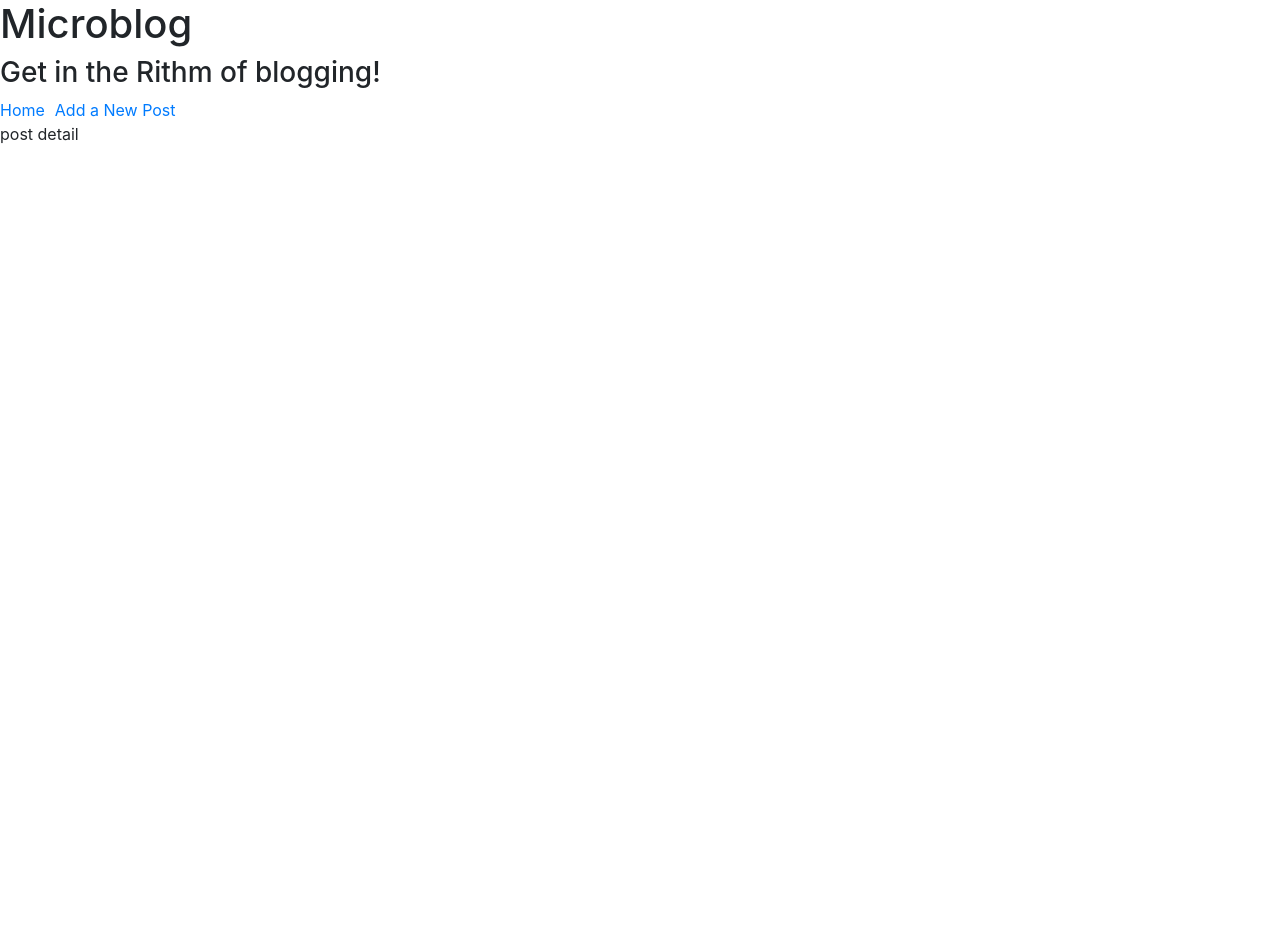
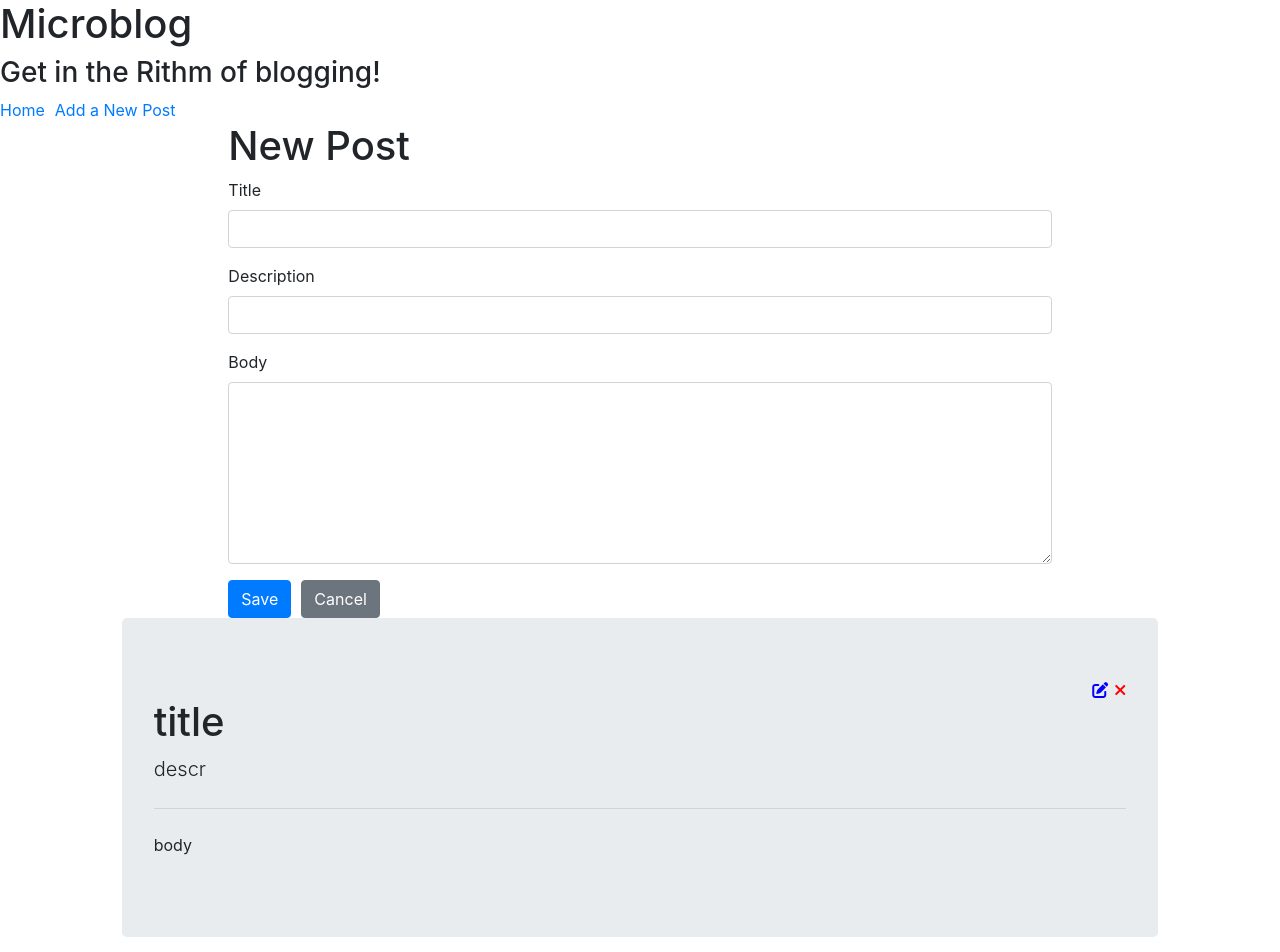
Before and after one commit to kathyn138/redux-microblog, a React (Create React App) app: page /giberish in a window 1280 px wide. Shown: the top 952 px of the page. Before the commit the page ends 800 px from the top, so only its background shows below. Built offline with nearby package versions, Linux system fonts and the light colour scheme; the HTML template or start-up script is replaced by a standard one.

Commit message:
finsihed post detail, homepage, working on consolidating to 1 form

```diff
--- a/package.json
+++ b/package.json
@@ -7,7 +7,8 @@
     "react-dom": "^16.10.1",
     "react-redux": "^7.1.1",
     "react-router-dom": "^5.1.2",
-    "react-scripts": "3.1.2"
+    "react-scripts": "3.1.2",
+    "uuid": "^3.3.3"
   },
   "scripts": {
     "start": "react-scripts start",
--- a/public/index.html
+++ b/public/index.html
@@ -3,7 +3,14 @@
   <head>
     <meta charset="utf-8" />
     <link rel="shortcut icon" href="%PUBLIC_URL%/favicon.ico" />
-    <link rel="stylesheet" href="https://stackpath.bootstrapcdn.com/bootstrap/4.3.1/css/bootstrap.min.css" integrity="sha384-ggOyR0iXCbMQv3Xipma34MD+dH/1fQ784/j6cY/iJTQUOhcWr7x9JvoRxT2MZw1T" crossorigin="anonymous">
+    <link
+      rel="stylesheet"
+      href="https://stackpath.bootstrapcdn.com/bootstrap/4.3.1/css/bootstrap.min.css"
+      integrity="sha384-ggOyR0iXCbMQv3Xipma34MD+dH/1fQ784/j6cY/iJTQUOhcWr7x9JvoRxT2MZw1T"
+      crossorigin="anonymous"
+    />
+    <script src="https://kit.fontawesome.com/63f5067be9.js"></script>
+
     <meta name="viewport" content="width=device-width, initial-scale=1" />
     <meta name="theme-color" content="#000000" />
     <meta
--- a/src/App.js
+++ b/src/App.js
@@ -7,7 +7,9 @@ class App extends React.Component {
   constructor(props) {
     super(props);
     this.state = {
-      posts: []
+      posts: [
+        { title: "title", description: "descr", body: "body", id: "giberish" }
+      ]
     };
     this.addPost = this.addPost.bind(this);
   }
@@ -18,11 +20,21 @@ class App extends React.Component {
     }));
   }
 
+  editPost(id, post){
+    const updatedPosts = this.state.posts.map(p => {
+      if(p.id === id){
+        return {...post, description: post.description }
+      }
+      return post
+    })
+    this.setState({ posts: updatedPosts})
+  }
+
   render () {
     return (
   <div>
     <NavBar />
-    <Routes addPost={this.addPost} />
+    <Routes editPost={this.editPost} addPost={this.addPost} posts={this.state.posts} />
   </div>
     )
   }
--- a/src/Components/NewPostForm.js
+++ b/src/Components/Form.js
@@ -1,12 +1,14 @@
 import React from 'react';
+import uuid from 'uuid/v4'
 
-class NewPostForm extends React.Component {
+class Form extends React.Component {
   constructor(props) {
     super(props);
     this.state = {
       title: '',
       description: '',
-      body: ''
+      body: '',
+      id: uuid()
     };
     this.handleChange = this.handleChange.bind(this);
     this.handleSubmit = this.handleSubmit.bind(this);
@@ -15,7 +17,7 @@ class NewPostForm extends React.Component {
 
   handleSubmit(evt) {
     evt.preventDefault();
-    this.props.addPost(this.state);
+    this.props.formMethod(this.state);
     this.props.history.push('/');
   }
 
@@ -57,4 +59,4 @@ class NewPostForm extends React.Component {
   }
 }
 
-export default NewPostForm;
+export default Form;
--- a/src/Components/HomePageList.js
+++ b/src/Components/HomePageList.js
@@ -1,17 +1,36 @@
-import React from 'react';
+import React from "react";
+import { Link } from "react-router-dom"
 
 class HomePageList extends React.Component {
   constructor(props) {
     super(props);
-    this.state = {
-
-    }
+    this.state = {};
   }
 
   render() {
+    let posts = this.props.posts.map(p => {
+      return (
+        <div className='card w-50'>
+          <div className='card-body'>
+            <h5 className='card-title'>
+              <Link to={`/${p.id}`}>{p.title}</Link>
+
+            </h5>
+            <p className='card-text'>{p.description}</p>
+          </div>
+        </div>
+      );
+    });
+
     return (
-      "home page list"
-    )
+      <React.Fragment>
+        <h5>
+          Welcome to Microblog, our innovative site for communicating on the
+          information superhighway
+        </h5>
+        <div className='row'>{posts}</div>
+      </React.Fragment>
+    );
   }
 }
 
--- a/src/Components/PostDetail.js
+++ b/src/Components/PostDetail.js
@@ -1,17 +1,42 @@
-import React from 'react';
+import React from "react";
+import Form from "./Form"
 
 class PostDetail extends React.Component {
   constructor(props) {
     super(props);
-    this.state = {
-
-    }
+    this.state = {};
   }
 
+
+
   render() {
-    return (
-      "post detail"
-    )
+    let blogId = this.props.match.params.postid;
+
+    let currentBlog = this.props.posts.filter(blog => {
+      return blog.id === blogId;
+    });
+
+    let blog = (
+      <React.Fragment>
+        <Form formMethod={this.props.editPost}/>
+        <div className='col-10' style={{ margin: "0 auto" }}>
+          <div className='jumbotron'>
+            <div className="d-flex justify-content-end">
+              <i style={{marginRight: "6px", color: "blue" }}className='flex-end fas fa-edit'></i>
+              <i style={{color: "red"}} className='fas fa-times'></i>
+            </div>
+
+            <h1 className='display-6'>{currentBlog[0].title}</h1>
+            <p className='lead'>{currentBlog[0].description}</p>
+            <hr className='my-4' />
+            <p>{currentBlog[0].body}</p>
+          </div>
+        </div>
+
+      </React.Fragment>
+    );
+
+    return blog;
   }
 }
 
--- a/src/Components/Routes.js
+++ b/src/Components/Routes.js
@@ -1,6 +1,6 @@
 import React from 'react';
 import { Switch, Route } from 'react-router-dom';
-import NewPostForm from './NewPostForm';
+import NewPostForm from './Form';
 import PostDetail from './PostDetail';
 import HomePageList from './HomePageList';
 
@@ -15,9 +15,9 @@ class Routes extends React.Component {
   render() {
     return (
       <Switch>
-        <Route exact path="/new" render={(rtProps) => <NewPostForm addPost={this.props.addPost} {...rtProps} />} />
-        <Route exact path="/:postid" render={(rtProps) => <PostDetail {...rtProps} />} />
-        <Route exact path="/" render={() => <HomePageList />} />
+        <Route exact path="/new" render={(rtProps) => <NewPostForm formMethod={this.props.addPost} {...rtProps} />} />
+        <Route exact path="/:postid" render={(rtProps) => <PostDetail formMethod={this.props.editPost} posts={this.props.posts} {...rtProps} />} />
+        <Route exact path="/" render={() => <HomePageList posts={this.props.posts}/>} />
 
       </Switch>
     )
```
